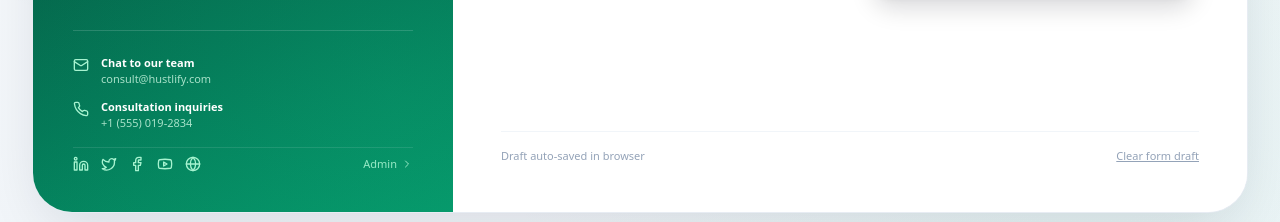
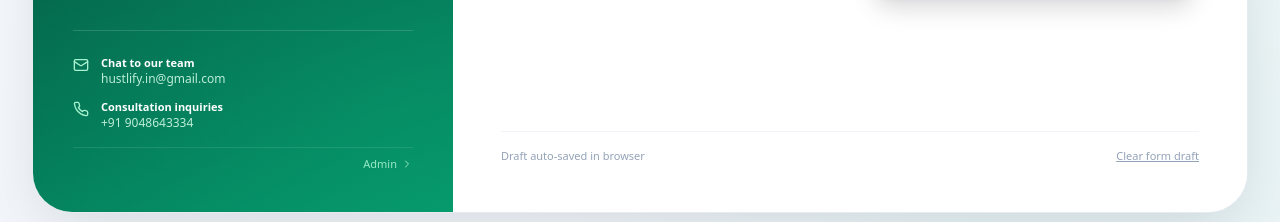
Before and after one commit to Shaamil777/hustlify, a Next.js app: page / in a window 1280 px wide. Shown: the part 606-828 px from the top of the page. Built offline with nearby package versions, Linux system fonts and the light colour scheme.

Commit message:
Update contact info and remove social links

```diff
--- a/src/components/AssessmentForm.tsx
+++ b/src/components/AssessmentForm.tsx
@@ -13,12 +13,7 @@ import {
   Mail,
   Phone,
   Sparkles,
-  AlertCircle,
-  Globe,
-  Linkedin,
-  Twitter,
-  Facebook,
-  Youtube
+  AlertCircle
 } from "lucide-react";
 import confetti from "canvas-confetti";
 import AudioRecorder from "./AudioRecorder";
@@ -345,42 +340,24 @@ export default function AssessmentForm() {
         {/* Bottom Contact / Help Info */}
         <div className="mt-8 pt-6 border-t border-white/15 space-y-4 relative z-10 text-xs">
           <div className="space-y-3">
-            <a href="mailto:consult@hustlify.com" className="flex items-start gap-3 text-white hover:text-emerald-100 transition-colors">
+            <a href="mailto:hustlify.in@gmail.com" className="flex items-start gap-3 text-white hover:text-emerald-100 transition-colors">
               <Mail className="w-4 h-4 text-emerald-200 mt-0.5 flex-shrink-0" />
               <div>
                 <span className="font-semibold block text-white text-[11px]">Chat to our team</span>
-                <span className="text-emerald-100/80 text-[11px]">consult@hustlify.com</span>
+                <span className="text-emerald-100/90 text-xs font-medium">hustlify.in@gmail.com</span>
               </div>
             </a>
 
-            <a href="tel:+15550192834" className="flex items-start gap-3 text-white hover:text-emerald-100 transition-colors">
+            <a href="tel:+919048643334" className="flex items-start gap-3 text-white hover:text-emerald-100 transition-colors">
               <Phone className="w-4 h-4 text-emerald-200 mt-0.5 flex-shrink-0" />
               <div>
                 <span className="font-semibold block text-white text-[11px]">Consultation inquiries</span>
-                <span className="text-emerald-100/80 text-[11px]">+1 (555) 019-2834</span>
+                <span className="text-emerald-100/90 text-xs font-medium">+91 9048643334</span>
               </div>
             </a>
           </div>
 
-          <div className="flex items-center justify-between pt-2 border-t border-white/10 text-emerald-200">
-            <div className="flex items-center gap-3">
-              <a href="https://linkedin.com" target="_blank" rel="noreferrer" className="hover:text-white transition-colors" title="LinkedIn">
-                <Linkedin className="w-4 h-4" />
-              </a>
-              <a href="https://twitter.com" target="_blank" rel="noreferrer" className="hover:text-white transition-colors" title="Twitter / X">
-                <Twitter className="w-4 h-4" />
-              </a>
-              <a href="https://facebook.com" target="_blank" rel="noreferrer" className="hover:text-white transition-colors" title="Facebook">
-                <Facebook className="w-4 h-4" />
-              </a>
-              <a href="https://youtube.com" target="_blank" rel="noreferrer" className="hover:text-white transition-colors" title="YouTube">
-                <Youtube className="w-4 h-4" />
-              </a>
-              <a href="https://hustlify.com" target="_blank" rel="noreferrer" className="hover:text-white transition-colors" title="Website">
-                <Globe className="w-4 h-4" />
-              </a>
-            </div>
-
+          <div className="flex items-center justify-end pt-2 border-t border-white/10 text-emerald-200">
             <a
               href="/admin"
               className="text-[11px] text-emerald-200/90 hover:text-white transition-colors font-medium flex items-center gap-1"
```
Also changed, not shown: data/submissions.json (+44 -0 lines).
